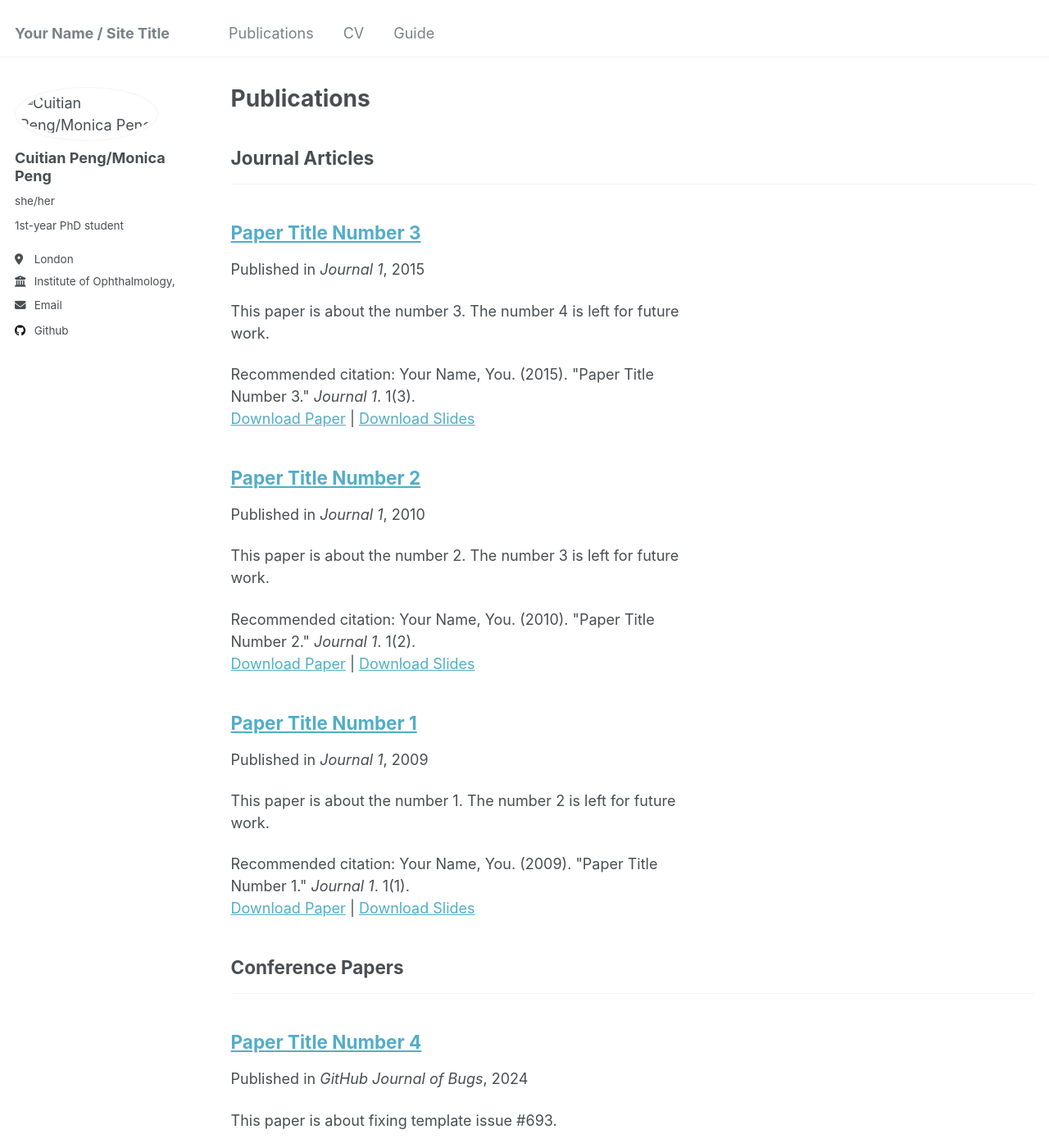
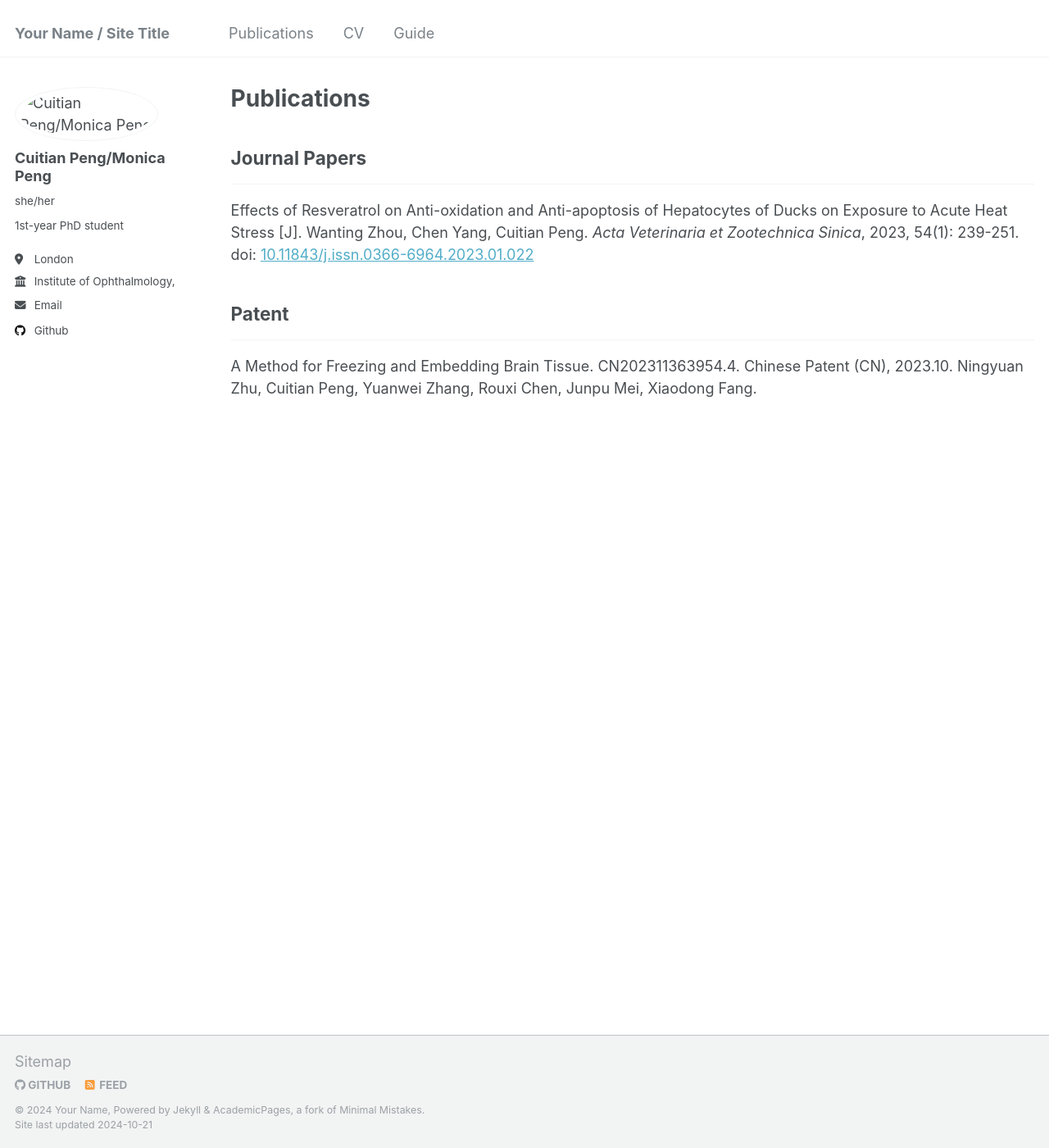
Before and after one commit to Monica0807/Monica24.ucl, a Jekyll site: the page built from _pages/publications.html, in a window 1280 px wide and 1400 px high. Shown: the whole window at 82% size. Built offline with Jekyll 4.4.1, drawn with Linux system fonts in a browser that asks for light colours; some of the changed text lies outside the part shown.

Commit message:
Update publications.html

```diff
--- a/_pages/publications.html
+++ b/_pages/publications.html
@@ -5,29 +5,10 @@ permalink: /publications/
 author_profile: true
 ---
 
-{% if site.author.googlescholar %}
-  <div class="wordwrap">You can also find my articles on <a href="{{site.author.googlescholar}}">my Google Scholar profile</a>.</div>
-{% endif %}
+<h2>Journal Papers</h2>
+<hr />
+<p>Effects of Resveratrol on Anti-oxidation and Anti-apoptosis of Hepatocytes of Ducks on Exposure to Acute Heat Stress [J]. Wanting Zhou, Chen Yang, Cuitian Peng. <em>Acta Veterinaria et Zootechnica Sinica</em>, 2023, 54(1): 239-251. doi: <a href="https://doi.org/10.11843/j.issn.0366-6964.2023.01.022" target="_blank">10.11843/j.issn.0366-6964.2023.01.022</a></p>
 
-{% include base_path %}
-
-<!-- New style rendering if publication categories are defined -->
-{% if site.publication_category %}
-  {% for category in site.publication_category  %}
-    {% assign title_shown = false %}
-    {% for post in site.publications reversed %}
-      {% if post.category != category[0] %}
-        {% continue %}
-      {% endif %}
-      {% unless title_shown %}
-        <h2>{{ category[1].title }}</h2><hr />
-        {% assign title_shown = true %}
-      {% endunless %}
-      {% include archive-single.html %}
-    {% endfor %}
-  {% endfor %}
-{% else %}
-  {% for post in site.publications reversed %}
-    {% include archive-single.html %}
-  {% endfor %}
-{% endif %}
+<h2>Patent</h2>
+<hr />
+<p>A Method for Freezing and Embedding Brain Tissue. CN202311363954.4. Chinese Patent (CN), 2023.10. Ningyuan Zhu, Cuitian Peng, Yuanwei Zhang, Rouxi Chen, Junpu Mei, Xiaodong Fang.</p>
```
